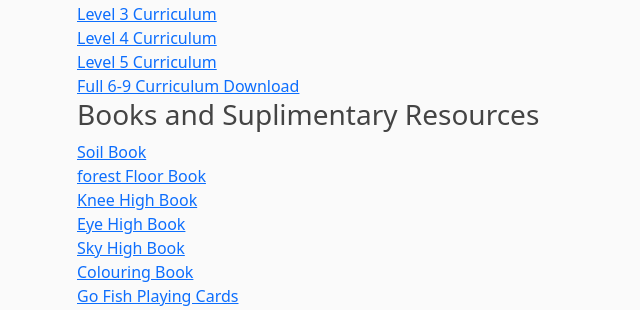
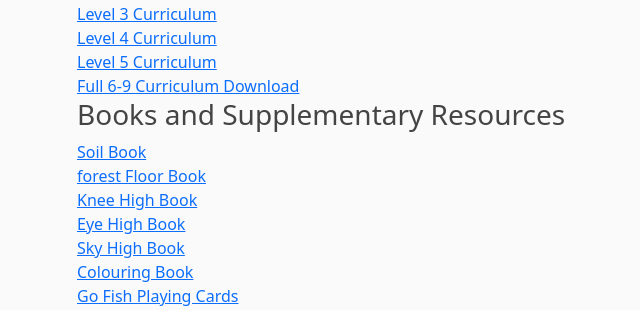
Before and after one commit to BrodieHay/KwiakahFSP, a Django app: page /resources in a window 1280 px wide. Shown: the part 680-990 px from the top of the page, without its empty margins (5-645 px from the left). Run offline with Django 3.2, Linux system fonts and the light colour scheme; some libraries are stand-ins or nearby versions.

Commit message:
spelling fix

```diff
--- a/stewardshipProgram/templates/stewardshipProgram/resources.html
+++ b/stewardshipProgram/templates/stewardshipProgram/resources.html
@@ -31,7 +31,7 @@
         <a href="{% static 'stewardshipProgram/primaryCurriculums/6to9_Curriculum_Full.zip' %}" target="_blank">Full 6-9 Curriculum Download</a>
     </div>
     <div class="row">
-        <h3>Books and Suplimentary Resources</h3>
+        <h3>Books and Supplementary Resources</h3>
         <a href="{% static 'stewardshipProgram/images/Soil.pdf' %}" target="_blank">Soil Book</a>
         <a href="{% static 'stewardshipProgram/ForestFloor.pdf' %}" target="_blank">forest Floor Book</a>
         <a href="{% static 'stewardshipProgram/KneeHigh.pdf' %}" target="_blank">Knee High Book</a>
```
